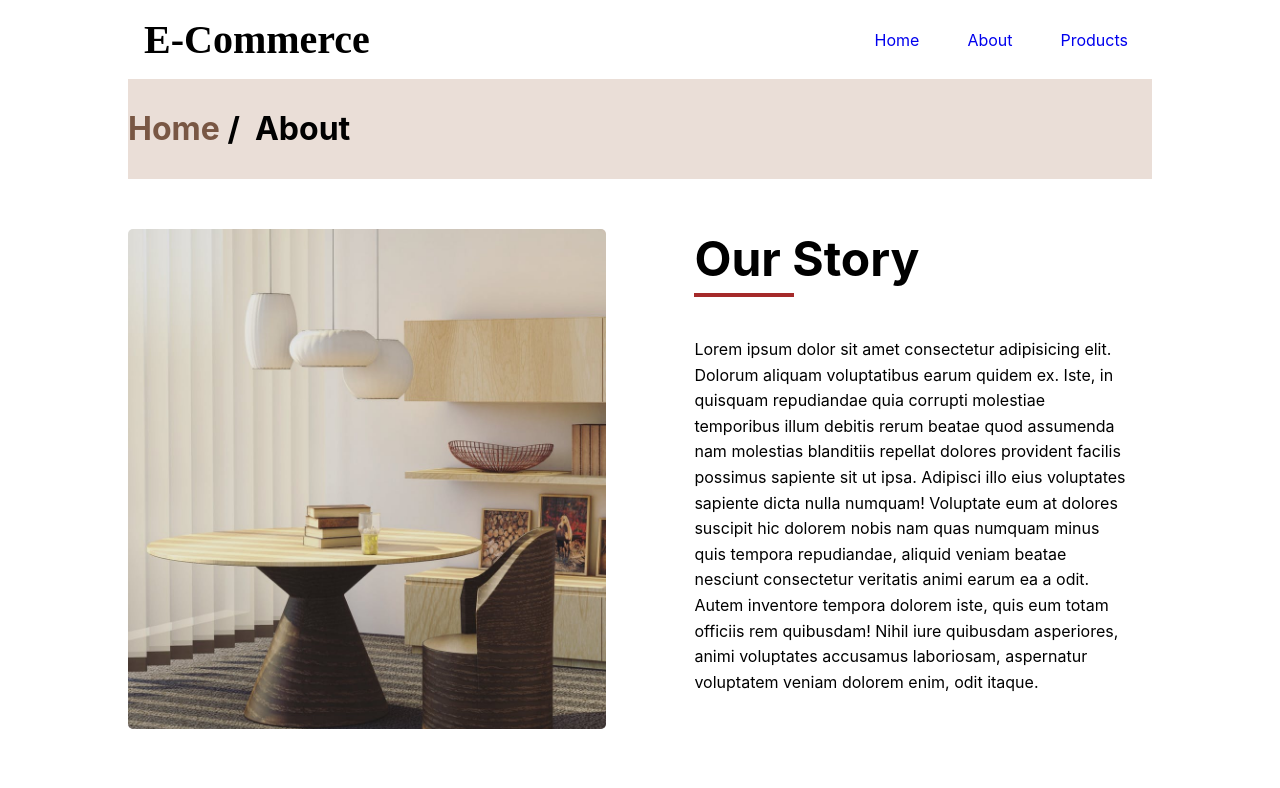
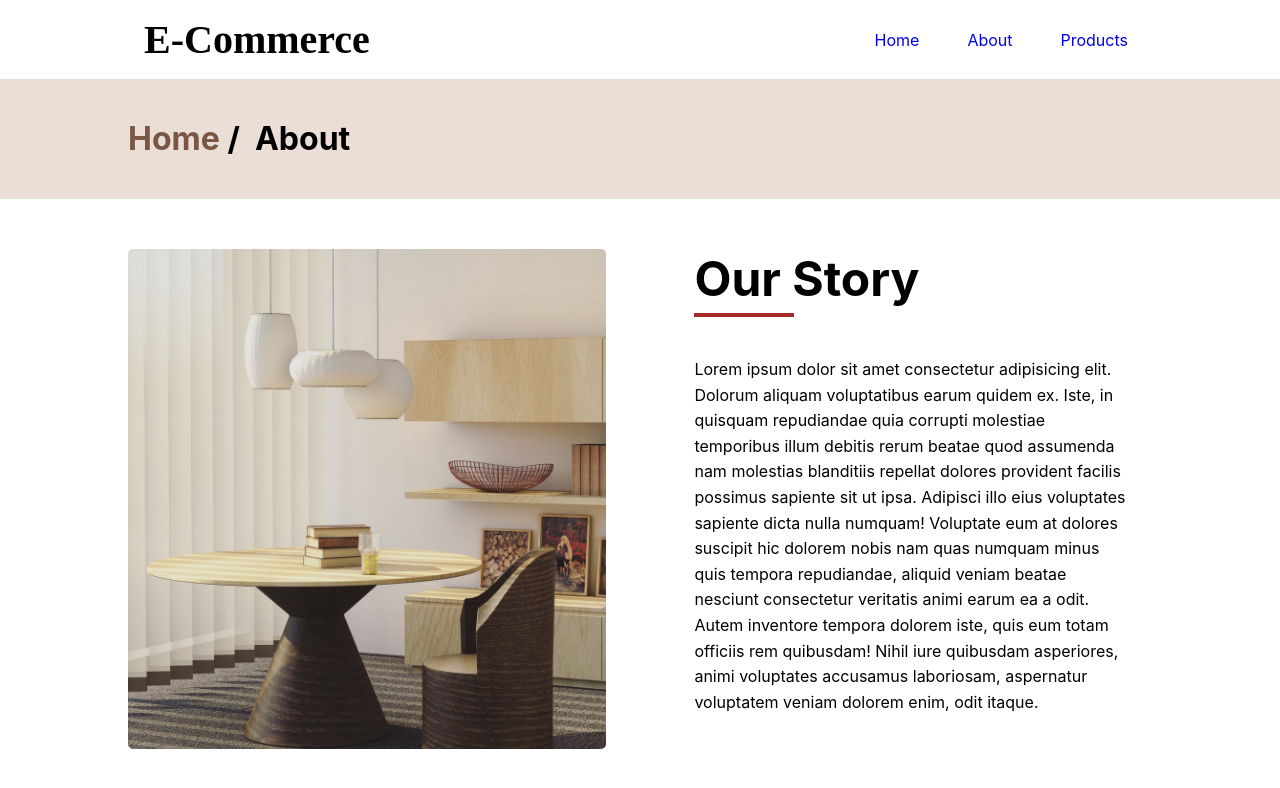
Before and after one commit to Nikhil2408/e-commerce, a React (Create React App) app: page /about in a window 1280 px wide. Shown: the top 788 px of the page. Built offline with nearby package versions, Linux system fonts and the light colour scheme; a web font is replaced by a local one.

Commit message:
style: pathInfo comp - added bgColor to wrapper

```diff
--- a/src/components/Layouts/PathInfo.js
+++ b/src/components/Layouts/PathInfo.js
@@ -7,7 +7,7 @@ export const PathInfo = () => {
   const location = useLocation();
   return (
     <React.Fragment>
-      <Wrapper>
+      <Wrapper bgColor='#eaded7'>
         <section className={style.pathInfoSection}>
           <h1>
             <Link to='/'>Home</Link> / &nbsp;
--- a/src/components/Layouts/PathInfo.module.css
+++ b/src/components/Layouts/PathInfo.module.css
@@ -1,7 +1,7 @@
 .pathInfoSection {
   background-color: #eaded7;
-  height: 100px;
-  padding: 30px 0;
+  height: 120px;
+  padding: 40px 0;
 }
 
 .pathInfoSection h1 {
```
